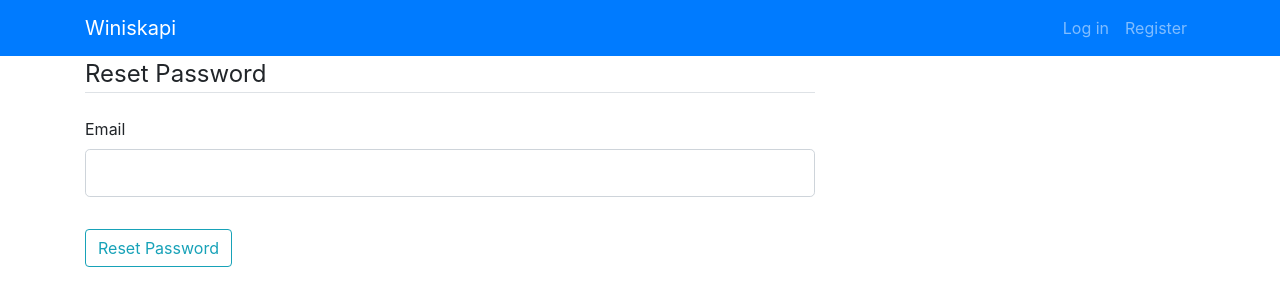
After one commit to shorian/winiskapi, a Flask app: page /reset_password in a window 1280 px wide. The commit adds this page. Shown: the top 306 px of the page. Run offline with Flask 2, Linux system fonts and the light colour scheme; some libraries are stand-ins or nearby versions.

Commit message:
Added password reset functionality using flask-redmail. Tests use freezegun and a dummy email send function.

```diff
--- a/requirements.txt
+++ b/requirements.txt
@@ -1,5 +1,8 @@
 alembic~=1.7.6
 Flask==2.0.2
+freezegun~=1.2.1
+
+itsdangerous~=2.1.0
 pytest~=7.0.0
 
 SQLAlchemy~=1.4.31
--- a/winiskapi/auth/forms.py
+++ b/winiskapi/auth/forms.py
@@ -1,15 +1,15 @@
 from flask_wtf import FlaskForm
 from wtforms import BooleanField, StringField, PasswordField, SubmitField, EmailField
-from wtforms.validators import DataRequired, Length, EqualTo, ValidationError
+from wtforms.validators import InputRequired, Email, Length, EqualTo, ValidationError
 from winiskapi.models import User
 
 
 class RegistrationForm(FlaskForm):
-    email = EmailField("Email", validators=[DataRequired()])
-    nickname = StringField("Nickname", validators=[DataRequired(), Length(max=30)])
-    password = PasswordField("Password", validators=[DataRequired(), Length(min=6)])
+    email = EmailField("Email", validators=[InputRequired()])
+    nickname = StringField("Nickname", validators=[InputRequired(), Length(max=30)])
+    password = PasswordField("Password", validators=[InputRequired(), Length(min=6)])
     confirm_password = PasswordField(
-        "Confirm Password", validators=[DataRequired(), EqualTo("password")]
+        "Confirm Password", validators=[InputRequired(), EqualTo("password")]
     )
     submit = SubmitField("Sign Up")
 
@@ -21,7 +21,20 @@ class RegistrationForm(FlaskForm):
 
 
 class LoginForm(FlaskForm):
-    email = EmailField("Email", validators=[DataRequired()])
-    password = PasswordField("Password", validators=[DataRequired()])
+    email = EmailField("Email", validators=[InputRequired(), Email()])
+    password = PasswordField("Password", validators=[InputRequired()])
     remember = BooleanField("Remember Me")
     submit = SubmitField("Sign In")
+
+
+class RequestResetForm(FlaskForm):
+    email = EmailField("Email", validators=[InputRequired(), Email()])
+    submit = SubmitField("Reset Password")
+
+
+class ResetPasswordForm(FlaskForm):
+    password = PasswordField("Password", validators=[InputRequired(), Length(min=6)])
+    confirm_password = PasswordField(
+        "Confirm Password", validators=[InputRequired(), EqualTo("password")]
+    )
+    submit = SubmitField("Reset Password")
--- a/winiskapi/auth/routes.py
+++ b/winiskapi/auth/routes.py
@@ -1,8 +1,8 @@
 from flask import Blueprint, render_template, flash, redirect, url_for, request
-from flask_login import login_user, logout_user, login_required
-from winiskapi import db
+from flask_login import login_user, logout_user, login_required, current_user
+from winiskapi import db, mail
 from winiskapi.models import User
-from .forms import RegistrationForm, LoginForm
+from .forms import RegistrationForm, LoginForm, RequestResetForm, ResetPasswordForm
 
 
 auth = Blueprint("auth", __name__)
@@ -48,3 +48,41 @@ def logout():
     logout_user()
     flash("You have been logged out.")
     return redirect(url_for("main.home"))
+
+
+@auth.route("/reset_password", methods=["GET", "POST"])
+def reset_request():
+    if current_user.is_authenticated:
+        return redirect(url_for("main.home"))
+    form = RequestResetForm()
+    if form.validate_on_submit():
+        user = User.query.filter_by(email=form.email.data).first()
+        if user:
+            token = user.generate_reset_token()
+            mail.send(
+                subject="Reset Password",
+                receivers=user.email,
+                html_template="emails/reset_password.html",
+                body_params={"user": user, "token": token},
+            )
+        flash(
+            "If an account is associated with that email address, we'll send a password reset link shortly."
+        )
+        return redirect(url_for("auth.login"))
+    return render_template("reset_request.html", title="Reset Password", form=form)
+
+
+@auth.route("/reset_password/<token>", methods=["GET", "POST"])
+def password_reset(token):
+    if current_user.is_authenticated:
+        return redirect(url_for("main.home"))
+    form = ResetPasswordForm()
+    if form.validate_on_submit():
+        if User.reset_password(token, form.password.data):
+            db.session.commit()
+            flash("Your password has been updated.")
+            return redirect(url_for("auth.login"))
+        else:
+            flash("message")
+            return redirect(url_for("main.home"))
+    return render_template("reset_password.html")
--- a/winiskapi/templates/base.html
+++ b/winiskapi/templates/base.html
@@ -23,13 +23,13 @@
                  </button>
                  <!-- Navbar Right Side -->
                  <div class="navbar-nav">
-{#            	{%  if current_user.is_authenticated %}#}
-{#	              <a class="nav-item nav-link" href="{{ url_for('auth.logout') }}">Log out</a>#}
-{#	              <a class="nav-item nav-link" href="{{ url_for('auth.account') }}">Account</a>#}
-{#	            {% else %}#}
-                     <a class="nav-item nav-link" href="{{ url_for('auth.login') }}">Log in</a>
-                     <a class="nav-item nav-link" href="{{ url_for('auth.register') }}">Register</a>
-{#              {% endif %}#}
+                	{%  if current_user.is_authenticated %}
+	                  <a class="nav-item nav-link" href="{{ url_for('auth.logout') }}">Log out</a>
+{#	                  <a class="nav-item nav-link" href="{{ url_for('auth.account') }}">Account</a>#}
+	                {% else %}
+                         <a class="nav-item nav-link" href="{{ url_for('auth.login') }}">Log in</a>
+                        <a class="nav-item nav-link" href="{{ url_for('auth.register') }}">Register</a>
+                    {% endif %}
                  </div>
              </div>
          </nav>
--- /dev/null
+++ b/winiskapi/templates/reset_request.html
@@ -0,0 +1,28 @@
+{% extends "base.html" %}
+{% block content %}
+    <div class="content-section">
+        <form method="POST" action="">
+            {{ form.hidden_tag() }}
+            <fieldset class="form-group">
+                <legend class="border-bottom mb-4">Reset Password</legend>
+                <div class="form-group">
+                    {{ form.email.label(class="form-control-label") }}
+                    {% if form.email.errors %}
+                        {{ form.email(class="form-control form-control-lg is-invalid") }}
+                        <div class="invalid-feedback">
+                            {% for error in form.email.errors %}
+                                <span>{{ error }}</span>
+                            {% endfor %}
+                        </div>
+                    {% else %}
+                        {{ form.email(class="form-control form-control-lg") }}
+                    {% endif %}
+                </div>
+
+            </fieldset>
+            <div class="form-group">
+                {{ form.submit(class="btn btn-outline-info") }}
+            </div>
+        </form>
+    </div>
+{% endblock content %}
```
Also changed, not shown: tests/conftest.py (+61 -1 lines), tests/test_auth.py (+46 -29 lines), tests/test_main.py (+4 -0 lines), winiskapi/__init__.py (+6 -1 lines), winiskapi/models.py (+20 -0 lines), winiskapi/templates/emails/reset_password.html (added, +8 -0 lines), winiskapi/templates/reset_password.html (added, +44 -0 lines), winiskapi/utils.py (added).
